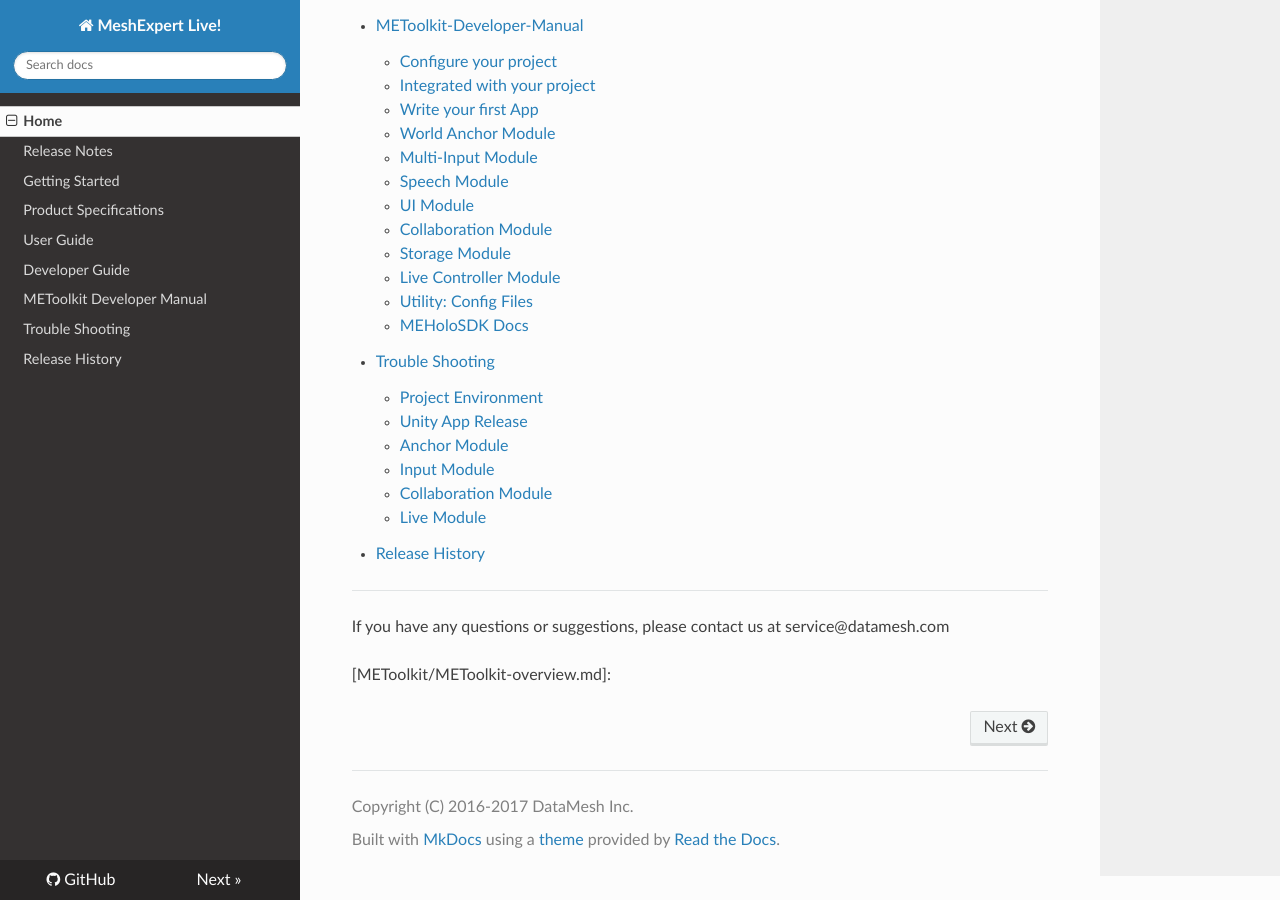
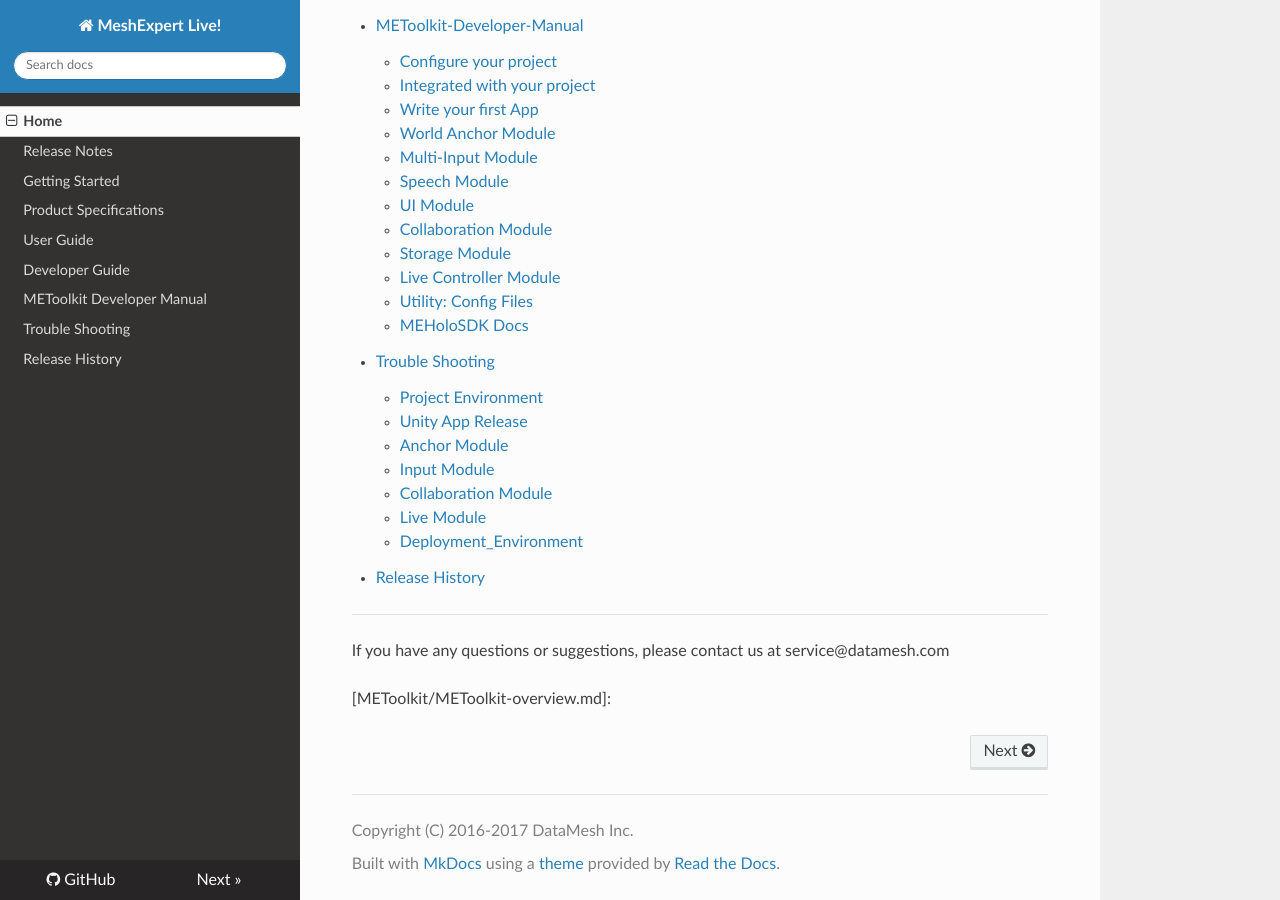
Before and after one commit to michael2008/ME-Live-Doc, an MkDocs documentation site: the page built from docs/index.md, in a window 1280 px wide and 900 px high, scrolled down 1198 px. Built offline with MkDocs 1.6.1, drawn with Linux system fonts in a browser that asks for light colours; nearby versions of some CDN libraries; old or Windows-style settings are respelled for this version of MkDocs.

Commit message:
Update index.md

```diff
--- a/docs/index.md
+++ b/docs/index.md
@@ -56,6 +56,7 @@ For Version information, please see our [release notes](release-notes.md).
     - [Input Module][input_module]
     - [Collaboration Module][collaboration_module]
     - [Live Module][live_module]
+    - [Deployment_Environment][deployment_environment]
 * [Release History][release_history]
 
 [home]: index.md
@@ -101,6 +102,7 @@ For Version information, please see our [release notes](release-notes.md).
 [input_module]: trouble-shooting.md#input-module
 [collaboration_module]: trouble-shooting.md#collaboration-module
 [live_module]: trouble-shooting.md#live-module
+[deployment_environment]: trouble-shooting.md#deployment-environment
 
 [release_history]: release-history.md
 
```
